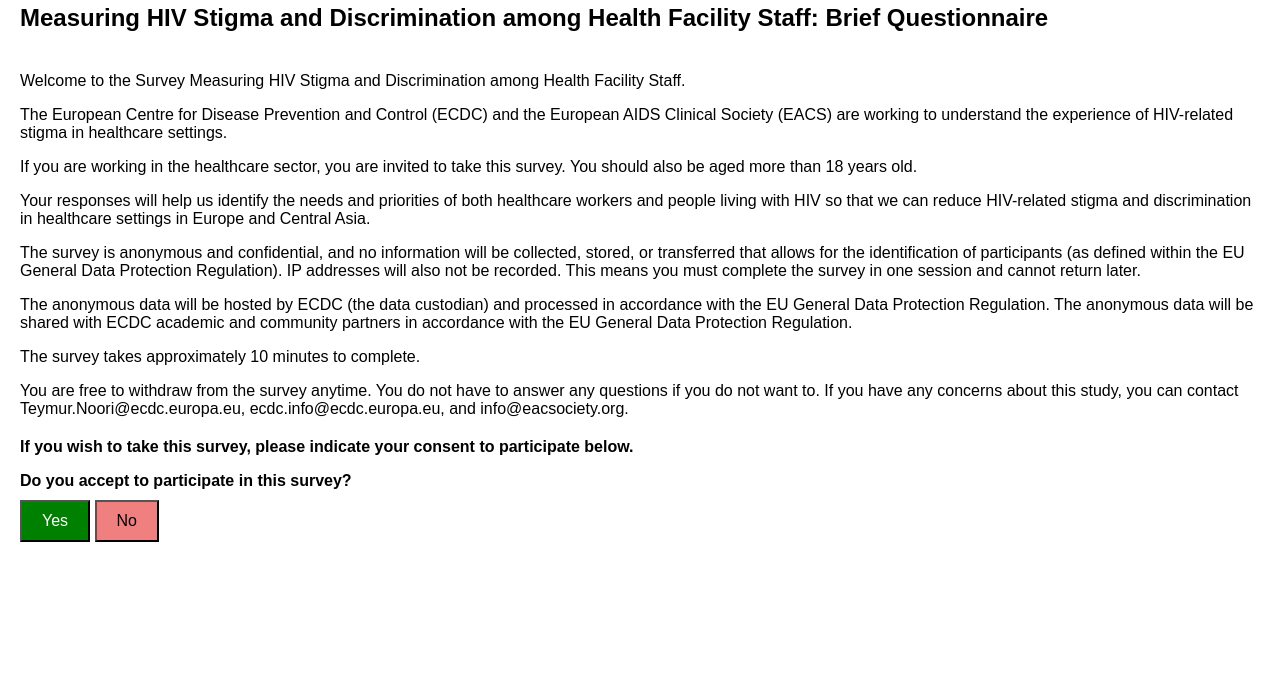
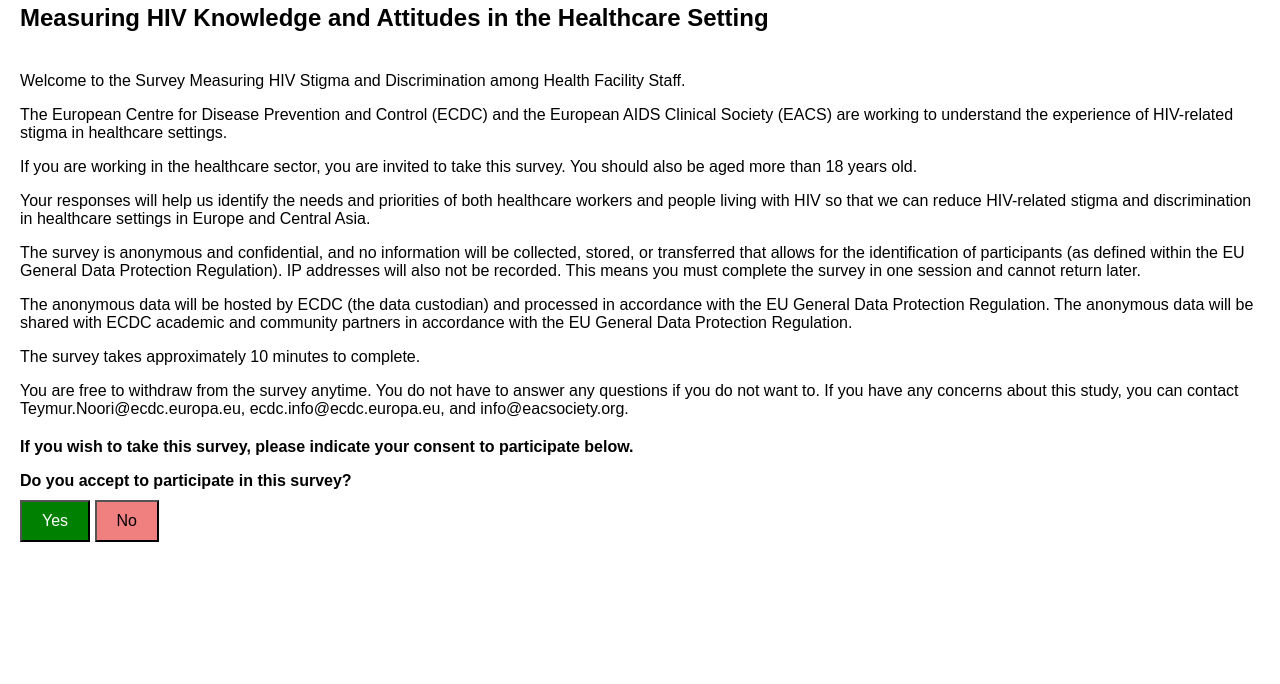
Before and after one commit to anamendezlo/HIV_stigma_HCS, a plain HTML site: page index.html in a window 1280 px wide. Shown: the part 116-800 px from the top of the page. Drawn offline with Linux system fonts and the light colour scheme.

Commit message:
index.html

```diff
--- a/index.html
+++ b/index.html
@@ -58,7 +58,7 @@
     <img src="ecdc_logo.png" alt="ECDC Logo">
     <img src="eacs_logo.png" alt="EACS Logo">
   </div>
-  <h1>Measuring HIV Stigma and Discrimination among Health Facility Staff: Brief Questionnaire</h1>
+  <h1>Measuring HIV Knowledge and Attitudes in the Healthcare Setting</h1>
   <p>Welcome to the Survey Measuring HIV Stigma and Discrimination among Health Facility Staff.</p>
   <p>The European Centre for Disease Prevention and Control (ECDC) and the European AIDS Clinical Society (EACS) are working to understand the experience of HIV-related stigma in healthcare settings.</p>
   <p>If you are working in the healthcare sector, you are invited to take this survey. You should also be aged more than 18 years old.</p>
```
